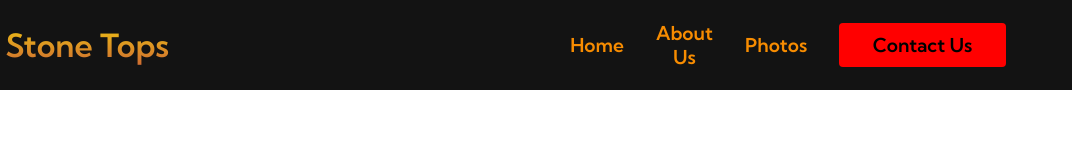
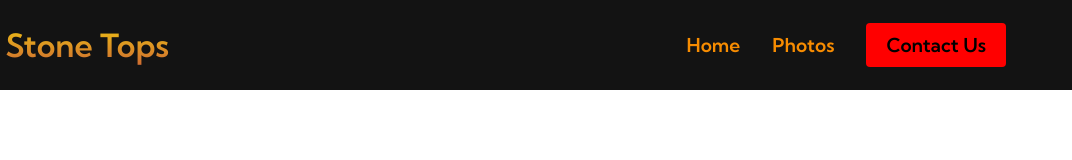
Before and after one commit to rsimoneau01/GST2, a plain HTML site: page About Us.html in a window 1280 px wide. Shown: the full height of the page, 208-1280 px from the left. Drawn offline with Linux system fonts and the light colour scheme.

Commit message:
Update About Us.html

```diff
--- a/About Us.html
+++ b/About Us.html
@@ -24,11 +24,8 @@
                     <a href="/" class="navbar__links">Home</a>
                     </li>
                     <li class="navbar__item">
-                        <a href="/About Us.html" class="navbar__links">About Us</a>
+                        <a href="/Photos.html" class="navbar__links">Photos</a>
                 </li>
-                <li class="navbar__item">
-                    <a href="/" class="navbar__links">Photos</a>
-                    </li>
                     <li class="navbar__btn">
                         <a href="/" class="button">Contact Us</a>
                         </li>
```
